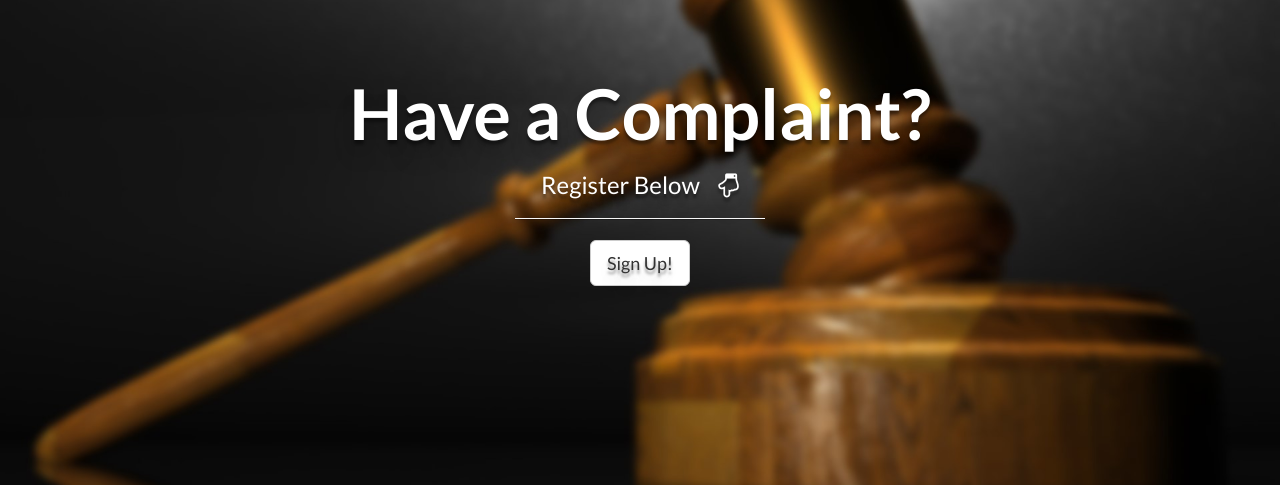
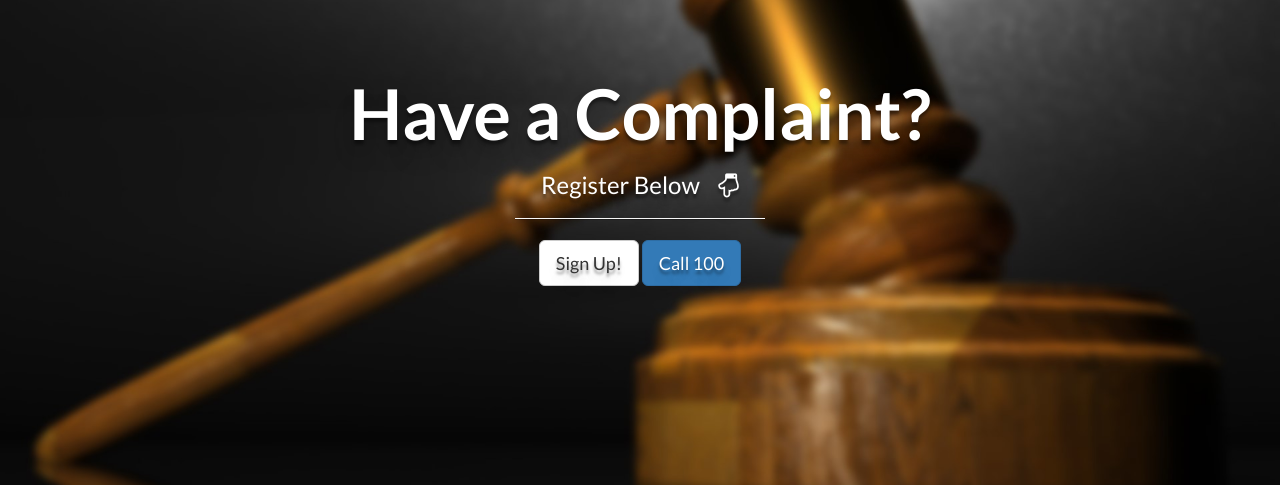
Before and after one commit to Prathmeh-Ghatol/Virtual-Police-Station, a PHP site: page /home.php in a window 1280 px wide. Shown: the part 230-715 px from the top of the page. Run offline with PHP 8.4, Linux system fonts and the light colour scheme; some libraries are stand-ins or nearby versions.

Commit message:
WIP
Signed-off-by: Prathmesh <ghatolprathmeshv@gmail.com>

```diff
--- a/home.php
+++ b/home.php
@@ -43,6 +43,8 @@
  				<h3>Register Below &nbsp &nbsp<i class="fa fa-hand-o-down" aria-hidden="true"></i></h3>
  				<hr>
           <a href="registration.php" class="btn btn-default btn-lg" role="button" aria-pressed="true">Sign Up!</a>
+          <!-- New button initiating phone call to 100 -->
+          <a href="tel:100" class="btn btn-primary btn-lg" role="button">Call 100</a>
  			</div>
  		</div>
  	</div>
```
